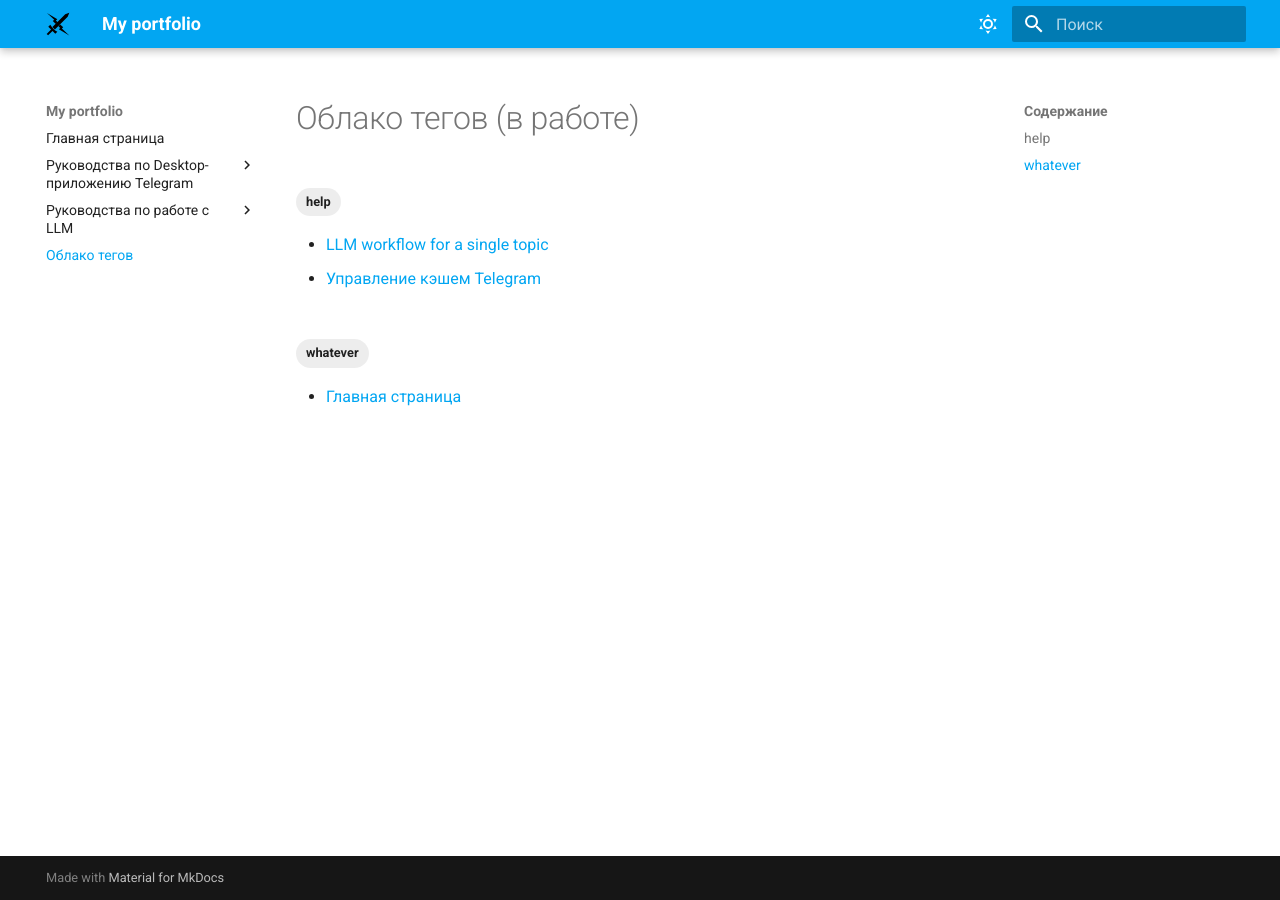
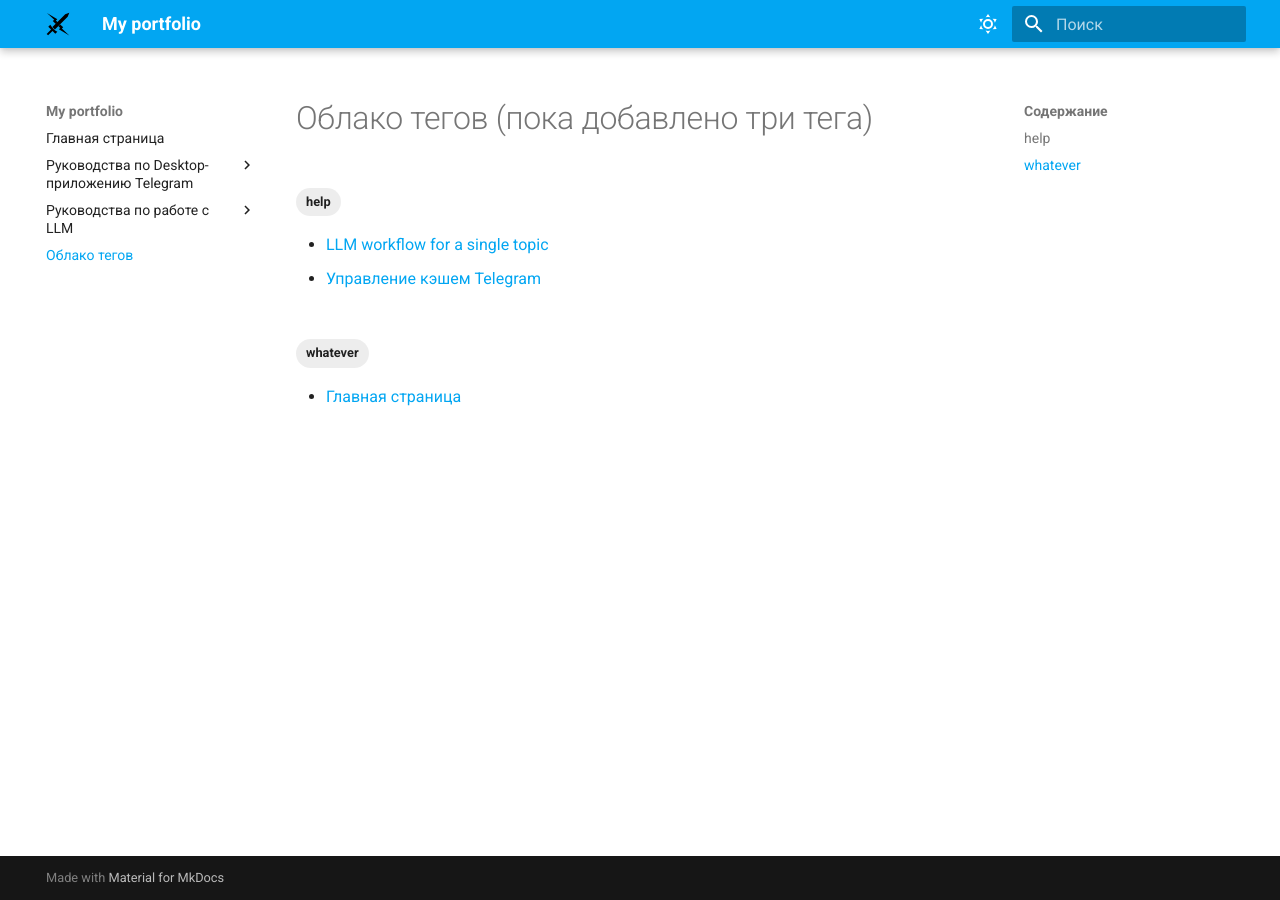
Before and after one commit to sostarovoitov/my-portfolio, an MkDocs documentation site: the page built from docs/tags.md, in a window 1280 px wide. Built offline with MkDocs 1.6.1 and Material for MkDocs 9.7.7, drawn with Linux system fonts in a browser that asks for light colours.

Commit message:
четвертый тест CI/CD

```diff
--- a/docs/tags.md
+++ b/docs/tags.md
@@ -1,3 +1,3 @@
-# Облако тегов (в работе)
+# Облако тегов (пока добавлено три тега)
 
 <!-- material/tags -->
```
